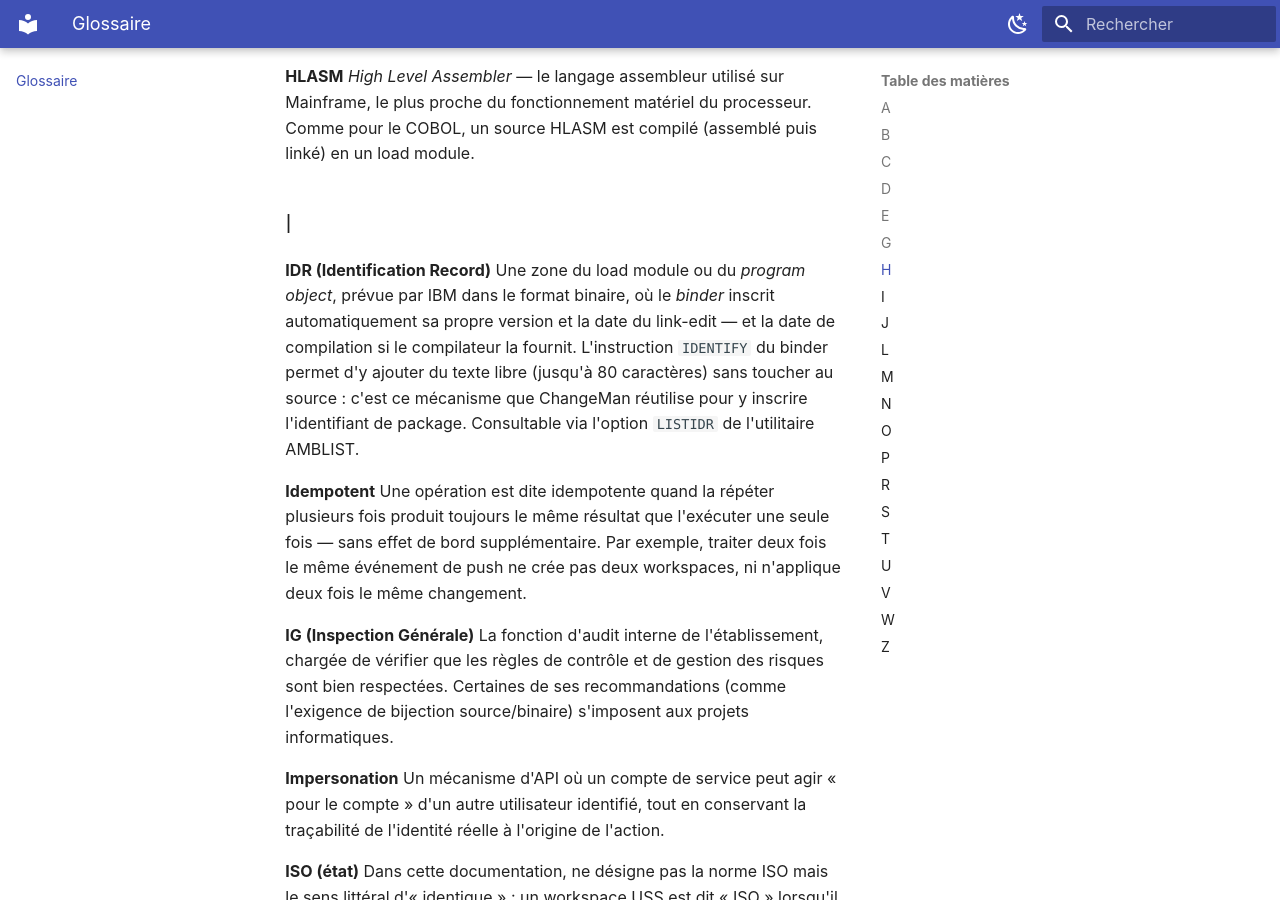
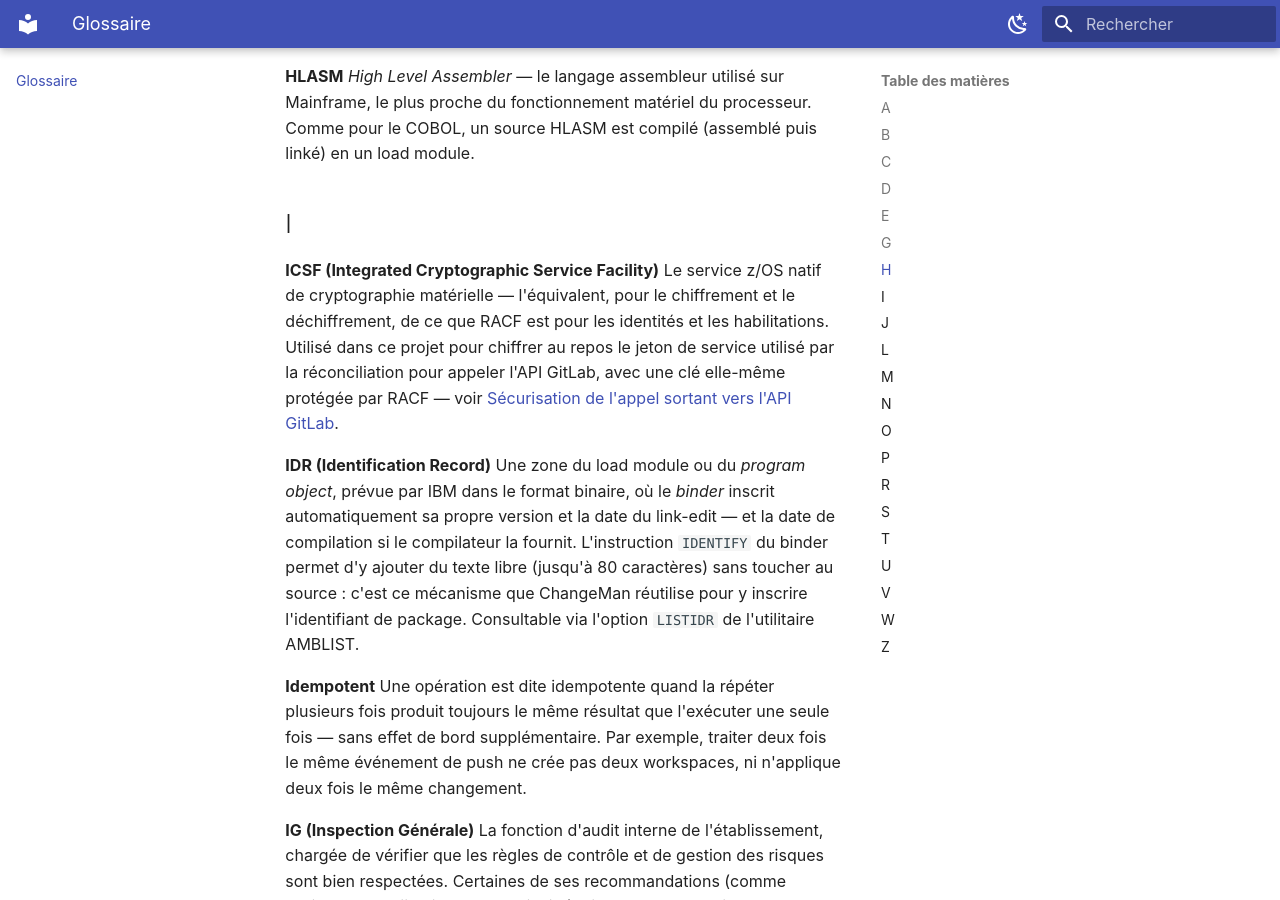
Before and after one commit to namnetes/openz_uss-mirror, an MkDocs documentation site: the page built from docs/glossaire.md, in a window 1280 px wide and 900 px high, scrolled down 4169 px. Built offline with MkDocs 1.6.1 and Material for MkDocs 9.7.7, drawn with Linux system fonts in a browser that asks for light colours.

Commit message:
docs: rotation secret webhook 90 jours, entree glossaire ICSF

```diff
--- a/docs/glossaire.md
+++ b/docs/glossaire.md
@@ -102,6 +102,9 @@ Un signal envoyé à intervalle régulier pour prouver qu'un service est toujour
 *High Level Assembler* — le langage assembleur utilisé sur Mainframe, le plus proche du fonctionnement matériel du processeur. Comme pour le COBOL, un source HLASM est compilé (assemblé puis linké) en un load module.
 
 ## I
+
+**ICSF (Integrated Cryptographic Service Facility)**{: #icsf-integrated-cryptographic-service-facility }
+Le service z/OS natif de cryptographie matérielle — l'équivalent, pour le chiffrement et le déchiffrement, de ce que RACF est pour les identités et les habilitations. Utilisé dans ce projet pour chiffrer au repos le jeton de service utilisé par la réconciliation pour appeler l'API GitLab, avec une clé elle-même protégée par RACF — voir [Sécurisation de l'appel sortant vers l'API GitLab](architecture/resilience/detection-defauts.md#securisation-de-lappel-sortant-vers-lapi-gitlab).
 
 **IDR (Identification Record)**{: #idr-identification-record }
 Une zone du load module ou du *program object*, prévue par IBM dans le format binaire, où le *binder* inscrit automatiquement sa propre version et la date du link-edit — et la date de compilation si le compilateur la fournit. L'instruction `IDENTIFY` du binder permet d'y ajouter du texte libre (jusqu'à 80 caractères) sans toucher au source : c'est ce mécanisme que ChangeMan réutilise pour y inscrire l'identifiant de package. Consultable via l'option `LISTIDR` de l'utilitaire AMBLIST.
```
Also changed, not shown: docs/architecture/resilience/service-synchronisation.md (+1 -1 lines).
